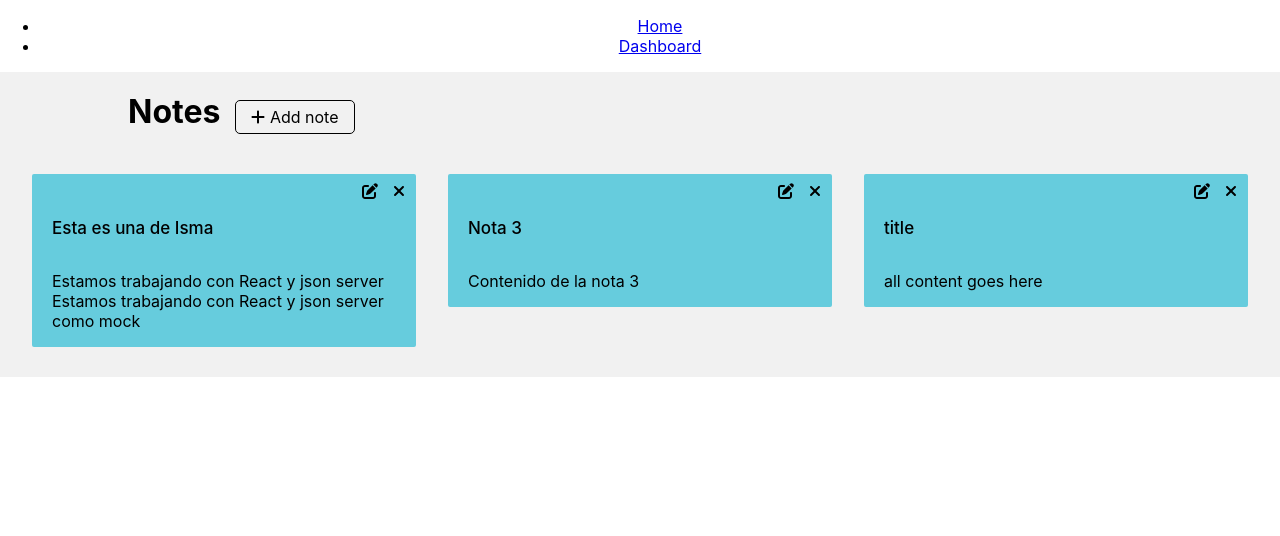
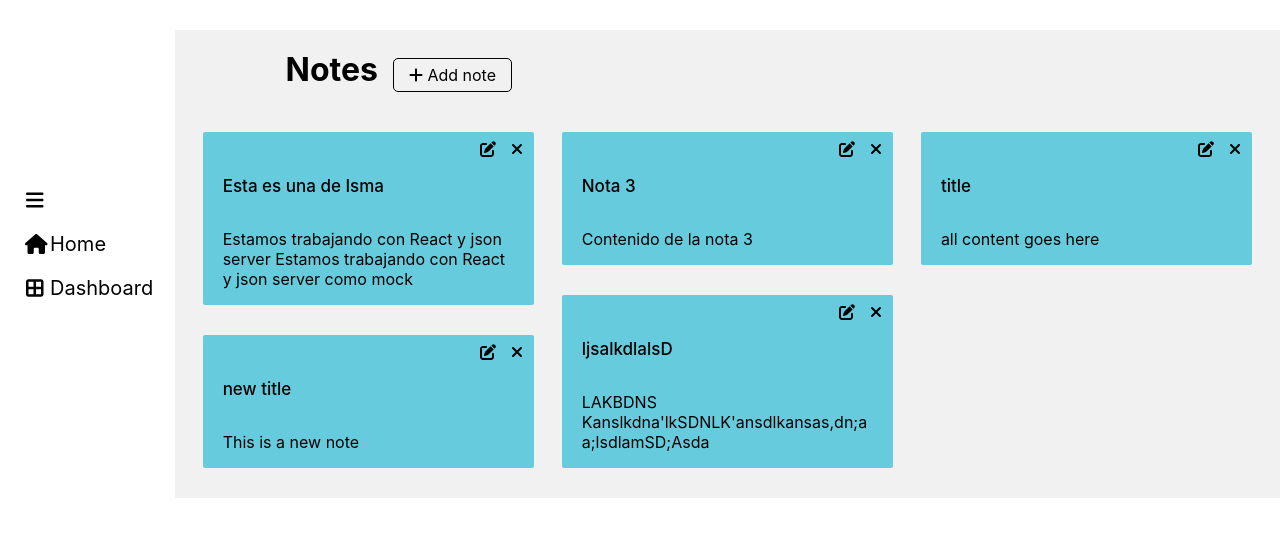
Before and after one commit to ChuckmonsterXlx/react-crud-app, a React (Create React App) app: page /dashboard in a window 1280 px wide. Shown: the top 536 px of the page. Built offline with nearby package versions, Linux system fonts and the light colour scheme; data requests are answered from the project's data file.

Commit message:
added navBar design

```diff
--- a/db.json
+++ b/db.json
@@ -14,6 +14,16 @@
       "title": "title",
       "content": "all content goes here\n",
       "id": 14
+    },
+    {
+      "title": "new title",
+      "content": "This is a new note ",
+      "id": 15
+    },
+    {
+      "title": "ljsalkdlalsD",
+      "content": "LAKBDNS\nKanslkdna'lkSDNLK'ansdlkansas,dn;a\na;lsdlamSD;Asda",
+      "id": 16
     }
   ]
 }
--- a/src/App.css
+++ b/src/App.css
@@ -36,3 +36,7 @@
     transform: rotate(360deg);
   }
 }
+
+.App {
+  display: flex;
+}
--- a/src/App.js
+++ b/src/App.js
@@ -22,13 +22,11 @@ function App() {
   return (
     <div className="App">
       <Router>
-        <div>
-          <NavBar />
-          <Routes>
-            <Route path="/" element={<Home />} />
-            <Route path="/dashboard" element={<Dashboard />} />
-          </Routes>
-        </div>
+        <NavBar />
+        <Routes>
+          <Route path="/" element={<Home />} />
+          <Route path="/dashboard" element={<Dashboard />} />
+        </Routes>
       </Router>
     </div>
   );
--- a/src/components/navBar/NavBar.tsx
+++ b/src/components/navBar/NavBar.tsx
@@ -1,16 +1,25 @@
 import React from "react";
 import { Link } from "react-router-dom";
+import styles from "./navBar.module.css";
+
+//font awesome
+import { FontAwesomeIcon } from "@fortawesome/react-fontawesome";
+import { faBars, faHome, faBorderAll } from "@fortawesome/free-solid-svg-icons";
 
 const NavBar = () => {
 
     return (
-        <nav>
+        <nav className={styles.navContainer}>
         <ul>
+            <li>
+                <div className={styles.iconContainer}><FontAwesomeIcon icon={faBars} /></div>
+            </li>
           <li>
-            <Link to="/">Home</Link>
+            <Link to="/"><div className={styles.iconContainer}><FontAwesomeIcon icon={faHome}/></div> Home</Link>
           </li>
           <li>
-            <Link to="/dashboard">Dashboard</Link>
+            <Link to="/dashboard"><div className={styles.iconContainer}><FontAwesomeIcon icon={faBorderAll}/></div> Dashboard</Link>
+
           </li>
         </ul>
       </nav>
--- /dev/null
+++ b/src/components/navBar/navBar.module.css
@@ -0,0 +1,35 @@
+.navContainer {
+    padding-right: 25px;
+    display: flex;
+    align-items: center;
+    min-height: 300px;
+    min-width: 150px;
+}
+
+.navContainer ul {
+    list-style: none;
+    padding-left: 15px;
+    text-align: left;
+    font-size: 20px;
+}
+
+.navContainer li {
+    margin-bottom: 10px;
+    padding: 5px 10px;
+}
+
+.navContainer li:hover {
+    background: #81d8e7;
+}
+
+.navContainer a {
+    color: inherit;
+    text-decoration: inherit;
+    display: flex;
+}
+
+.iconContainer {
+    width: 20px;
+    text-align: center;
+    margin-right: 5px;
+}
--- a/src/components/notes/subNavBar/subNavBar.module.css
+++ b/src/components/notes/subNavBar/subNavBar.module.css
@@ -1,5 +1,6 @@
 .subNavBar {
     background: #f1f1f1;
+    margin-top: 30px;
 }
 
 .container {
--- a/src/pages/Dashboard.tsx
+++ b/src/pages/Dashboard.tsx
@@ -18,6 +18,7 @@ const Dashboard = () => {
   return (
     <>
       <ViewAddNewNoteContext.Provider value={{ viewAddNewNote, setViewAddNewNote }}>
+        <div style={{width: "100%"}}>
           <SubNavBar />
           <CSSTransition in={viewAddNewNote} timeout={200} classNames="fade" unmountOnExit nodeRef={addNewNoteRef}>
             <div ref={addNewNoteRef}>
@@ -25,6 +26,7 @@ const Dashboard = () => {
             </div>
           </CSSTransition>
           <Note />
+        </div>
       </ViewAddNewNoteContext.Provider>
     </>
   )
```
Lines whose indentation alone changed are shown as unchanged.
